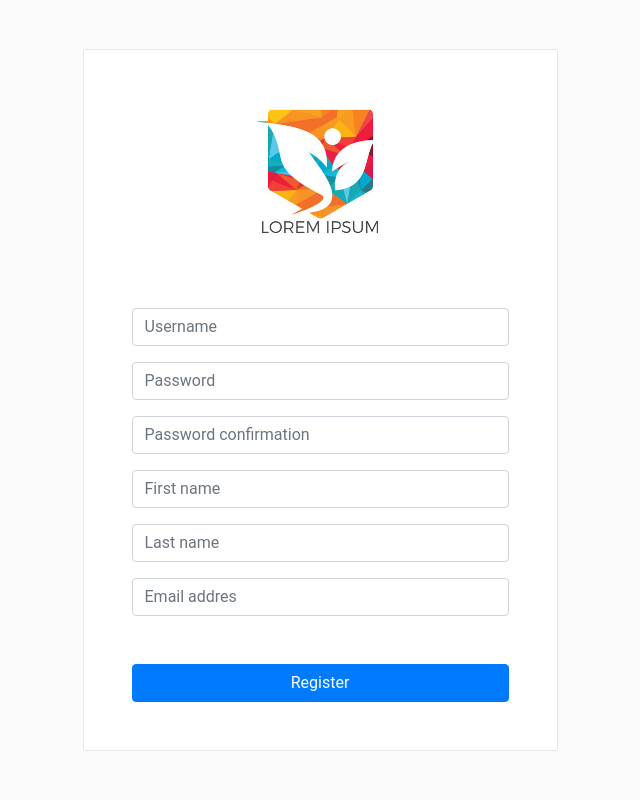
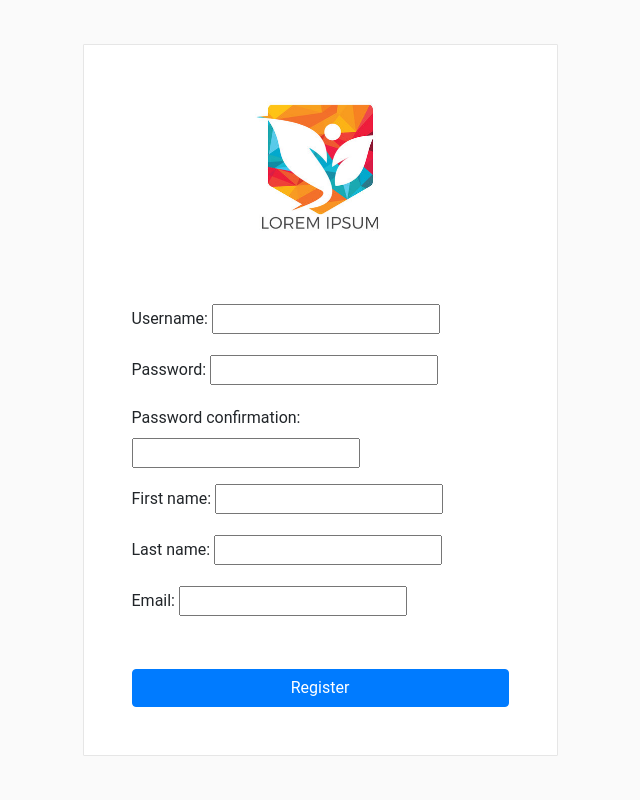
Before and after one commit to Erickandela/Django-Course, a Django app: page /users/signup/ in a window 1280 px wide. Shown: the whole page, without its empty margins (320-960 px from the left). Run offline with Django 3.2, Linux system fonts and the light colour scheme; some libraries are stand-ins or nearby versions.

Commit message:
Validation forms

```diff
--- a/templates/users/login.html
+++ b/templates/users/login.html
@@ -20,4 +20,7 @@
         <button class="btn btn-primary btn-block mt-5"  type="submit">Sign in</button>
 
     </form>
+
+    <p class="mt-4">Don't have an account yet ? <a href="{% url 'signup' %}">Sign up here.</a></p>
+
 {% endblock %}
--- a/templates/users/signup.html
+++ b/templates/users/signup.html
@@ -6,30 +6,11 @@
 
 {% block container %}
 
-    {% if error %}
-    <p class="alert alert-danger">{{ error }}</p>
-    {% endif %}
-
     <form action="{%url 'signup' %}" method="POST">
         {% csrf_token %}
-        <div class="form-group">
-            <input class="form-control" type="text" placeholder="Username" name="username" required="true" />
-        </div>
-        <div class="form-group">
-            <input class="form-control" type="password" placeholder="Password" name="password" required="true" />
-        </div>
-        <div class="form-group">
-            <input class="form-control" type="password" placeholder="Password confirmation" name="password_confirm" required="true" />
-        </div>
-        <div class="form-group">
-            <input class="form-control" type="text" placeholder="First name" name="first_name" required="true" />
-        </div>
-        <div class="form-group">
-            <input class="form-control" type="text" placeholder="Last name" name="last_name" required="true" />
-        </div>
-        <div class="form-group">
-            <input class="form-control" type="email" placeholder="Email addres" name="email" required="true" />
-        </div>
+
+        {{ form.as_p }}
+
         <button class="btn btn-primary btn-block mt-5"  type="submit">Register</button>
     </form>
 {% endblock %}
--- a/users/forms.py
+++ b/users/forms.py
@@ -1,6 +1,67 @@
 """ User forms. """
 
 from django import forms
+from django.forms.widgets import PasswordInput
+
+#Models
+from django.contrib.auth.models import User
+from users.models import Profile
+
+class SignupForm(forms.Form):
+    """ Sign up form. """
+
+    username = forms.CharField(
+            min_length=4,
+            max_length=50)
+    password = forms.CharField(
+            max_length=70,
+            widget=forms.PasswordInput())
+    password_confirmation = forms.CharField(
+            max_length=70,
+            widget=forms.PasswordInput())
+
+    first_name = forms.CharField(
+            min_length=2,
+            max_length=50)
+    last_name = forms.CharField(
+            min_length=2,
+            max_length=50)
+
+    email = forms.CharField(
+            min_length=6,
+            max_length=70,
+            widget=forms.EmailInput()
+    )
+
+
+    def clean_username(self):
+        """ Username must be unique. """
+        username =self.cleaned_data['username']
+        username_taken= User.objects.filter(username=username).exists()
+        if username_taken:
+            raise forms.ValidationError('Username is already in use.')
+        return username
+
+    def clean(self):
+        """ Verify a password confirmation match. """
+        data = super().clean()
+
+        password = data['password']
+        password_confirmation = data['password_confirmation']
+
+        if password != password_confirmation:
+            raise forms.ValidationError('Password do not match.')
+        return
+
+    def save(self):
+        """ CReate user and profile. """
+        data = self.cleaned_data
+        data.pop('password_confirmation')
+
+        user = User.objects.create_user(**data)
+        profile = Profile(user=user)
+        profile.save()
+
 
 class ProfileForm(forms.Form):
     """ Profile form. """
--- a/users/views.py
+++ b/users/views.py
@@ -5,15 +5,8 @@ from django.contrib.auth import authenticate, login, logout
 from django.contrib.auth.decorators import login_required
 from django.shortcuts import redirect, render
 
-#Exception
-from django.db.utils import IntegrityError
-
-#Models
-from django.contrib.auth.models import User
-from users.models import Profile
-
 #Forms
-from users.forms import ProfileForm
+from users.forms import ProfileForm, SignupForm
 
 @login_required
 def update_profile(request):
@@ -45,7 +38,6 @@ def update_profile(request):
             }
             )
 
-
 def login_view(request):
     """ Login view. """
     if request.method == 'POST':
@@ -62,31 +54,19 @@ def login_view(request):
 
 def signup(request):
     """ Sign up view. """
+    if request.method == 'POST':
+        form = SignupForm(request.POST)
+        if form.is_valid():
+            form.save()
+            return redirect('login')
+    else:
+        form = SignupForm()
 
-    if request.method == 'POST':
-        username = request.POST['username']
-        password = request.POST['password']
-        password_confirm = request.POST['password_confirm']
-
-        if password != password_confirm:
-            return render(request, 'users/signup.html', {'error': 'Password confirmation does not match'})
-
-        try:
-            user = User.objects.create_user(username= username, password = password_confirm)
-        except IntegrityError:
-            return render(request, 'users/signup.html', {'error': 'Username is already in users'})
-        user.first_name = request.POST['first_name']
-        user.last_name = request.POST['last_name']
-        user.email = request.POST['email']
-        user.save()
-
-        profile = Profile(user=user)
-        profile.save()
-
-        return redirect('login')
-
-
-    return render(request, 'users/signup.html')
+    return render(
+            request= request,
+            template_name='users/signup.html',
+            context={'form': form}
+            )
 
 @login_required
 def logout_view(request):
```
Also changed, not shown: db.sqlite3, media/posts/photos/Ev9dXccUYAEAAdz.jpg (added), media/users/pictures/elon.jpg (added).
